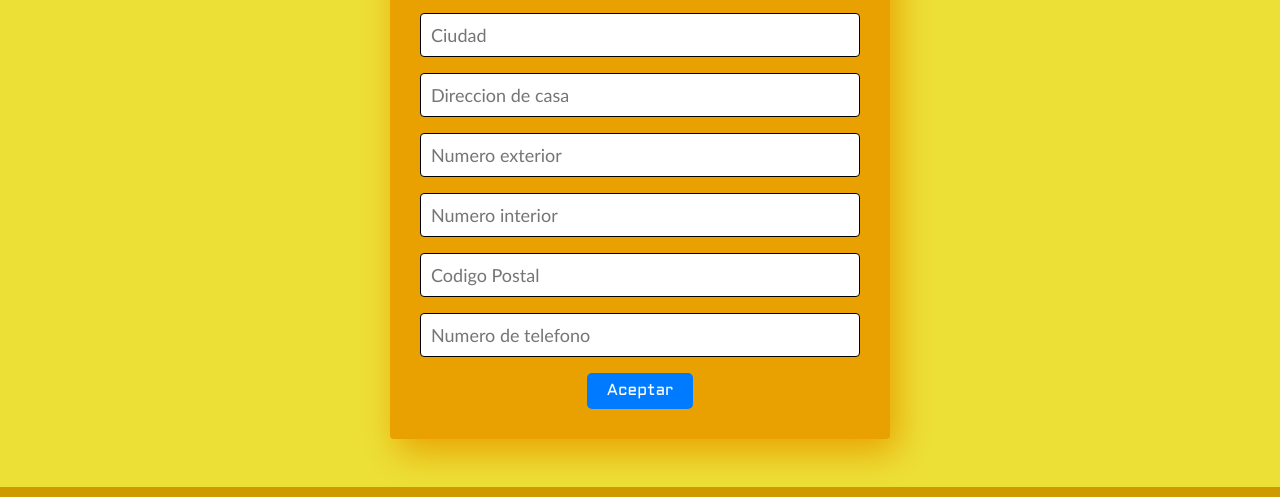
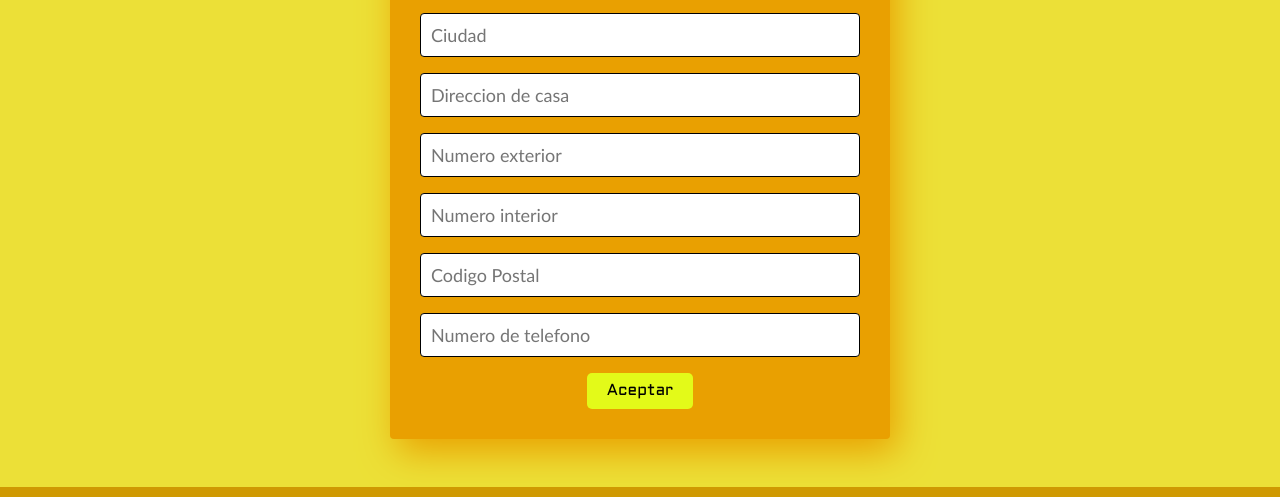
Before and after one commit to GiselRegalado/DatosEnvio, a plain HTML site: page index.html in a window 1280 px wide. Shown: the part 219-716 px from the top of the page. Drawn offline with Linux system fonts and the light colour scheme; files whose address does not match are found by name.

Commit message:
Update estilo.css

```diff
--- a/css/estilo.css
+++ b/css/estilo.css
@@ -24,8 +24,8 @@ body{
 .boton-link {
     display: inline-block;
     padding: 10px 20px;
-    background-color: #007bff;
-    color: #fff;
+    background-color: #e3fa19;
+    color: black;
     text-decoration: none;
     border-radius: 5px;
     border: none;
```
